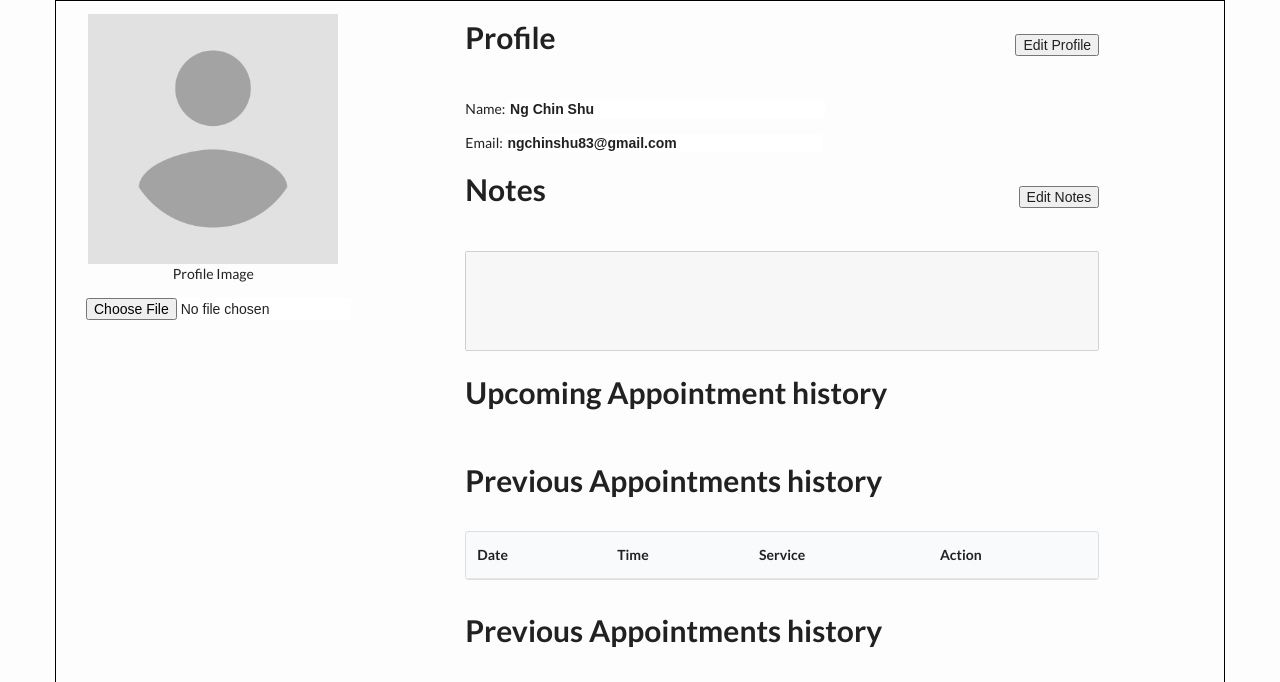
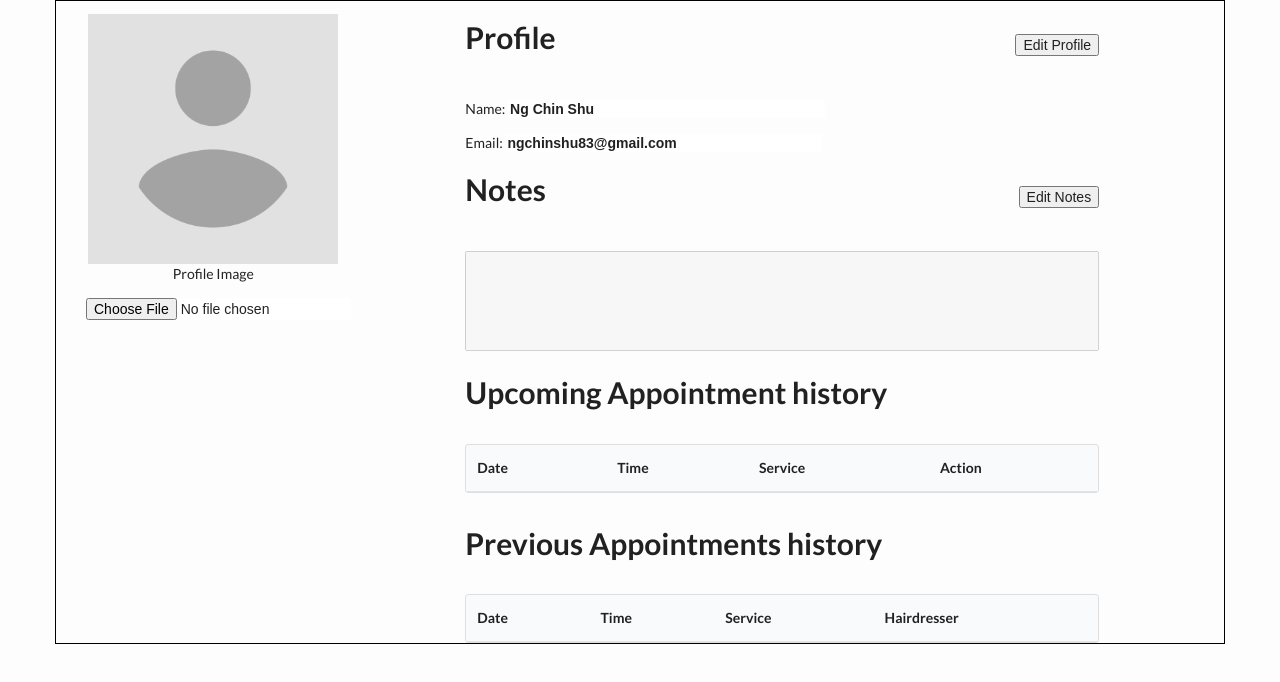
Before and after one commit to Yi98/salon-management-software, a PHP site: page /salon-management-software/profile.php?id=1 in a window 1280 px wide. Shown: the top 682 px of the page. Run offline with PHP 8.4, Linux system fonts and the light colour scheme; a user stored in the database is signed in; data comes from the database, SQL or seed files in the repository; data that the repository does not hold is empty; some libraries are stand-ins or nearby versions.

Commit message:
fix merge issue

```diff
--- a/profile.php
+++ b/profile.php
@@ -155,10 +155,6 @@
             ?>
 
             <p class="section_title">Upcoming Appointment history</p>
-
-
-            <p class="section_title">Previous Appointments history</p>
-
 
             <table class="ui striped table">
               <thead>
```
